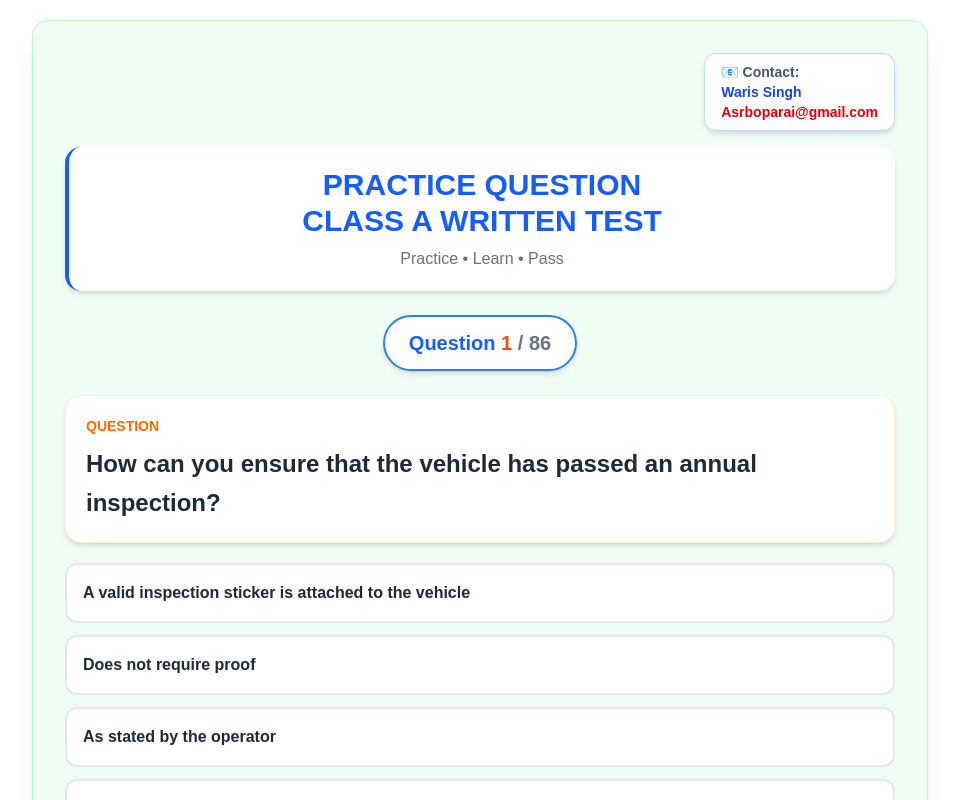
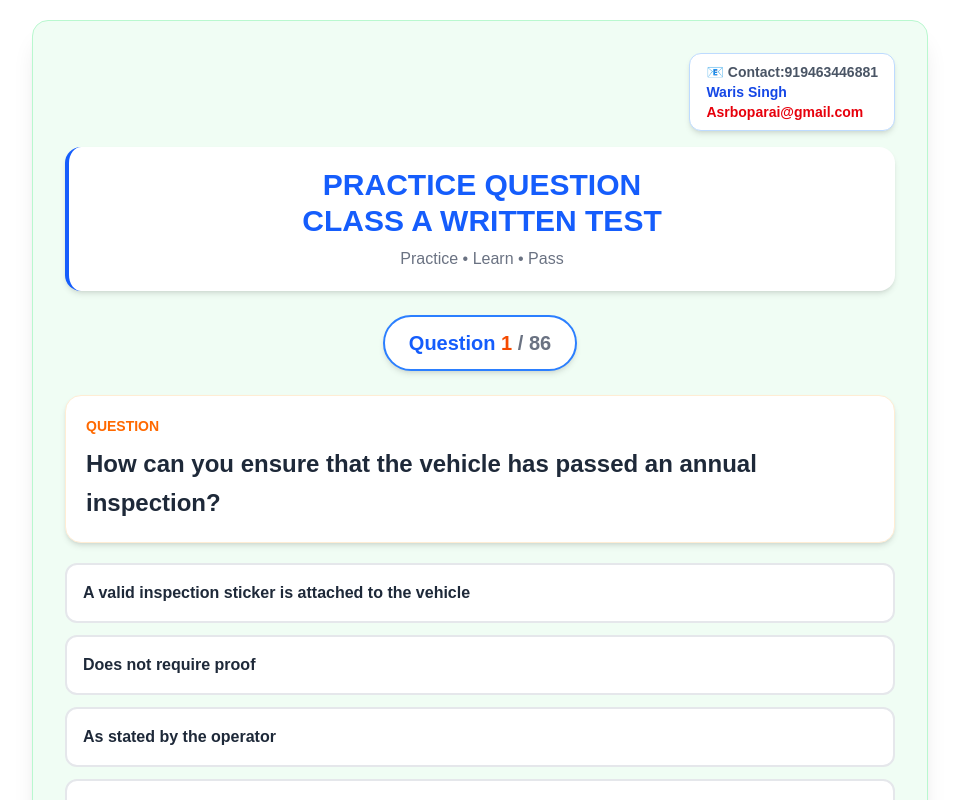
Before and after one commit to Harsimran141/Azknowledgetest, a React (Vite) app: page / in a window 1280 px wide. Shown: the top 800 px of the page, without its empty margins (160-1119 px from the left). Built offline with nearby package versions, Linux system fonts and the light colour scheme.

Commit message:
style: update contact information in App component

```diff
--- a/src/App.jsx
+++ b/src/App.jsx
@@ -1027,7 +1027,7 @@ const App = () => {
              hover:shadow-xl"
 >
   <div className="text-sm font-semibold text-gray-600">
-  📧 Contact:
+  📧 Contact:919463446881
 
   <div className="text-blue-700 font-bold">
     Waris Singh
```
